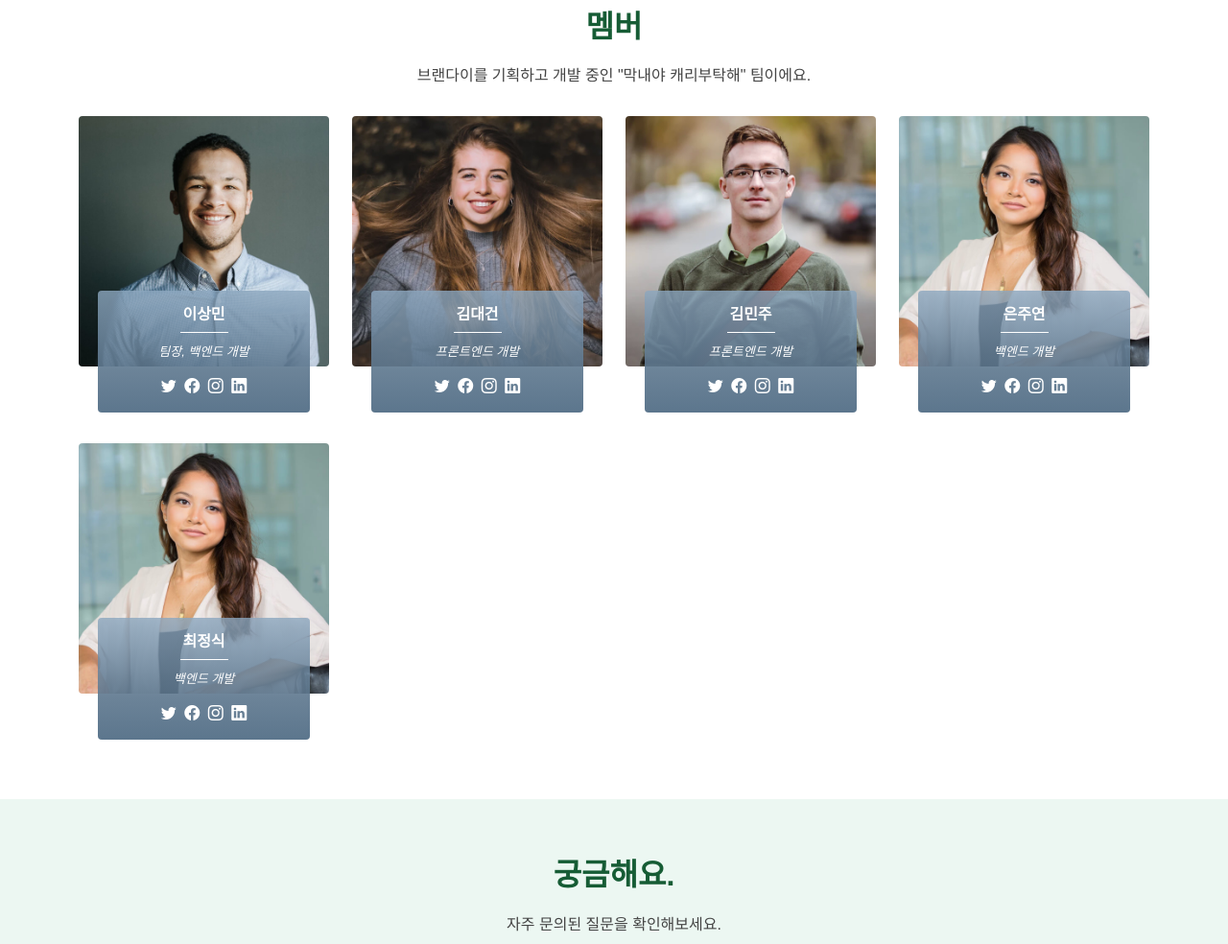
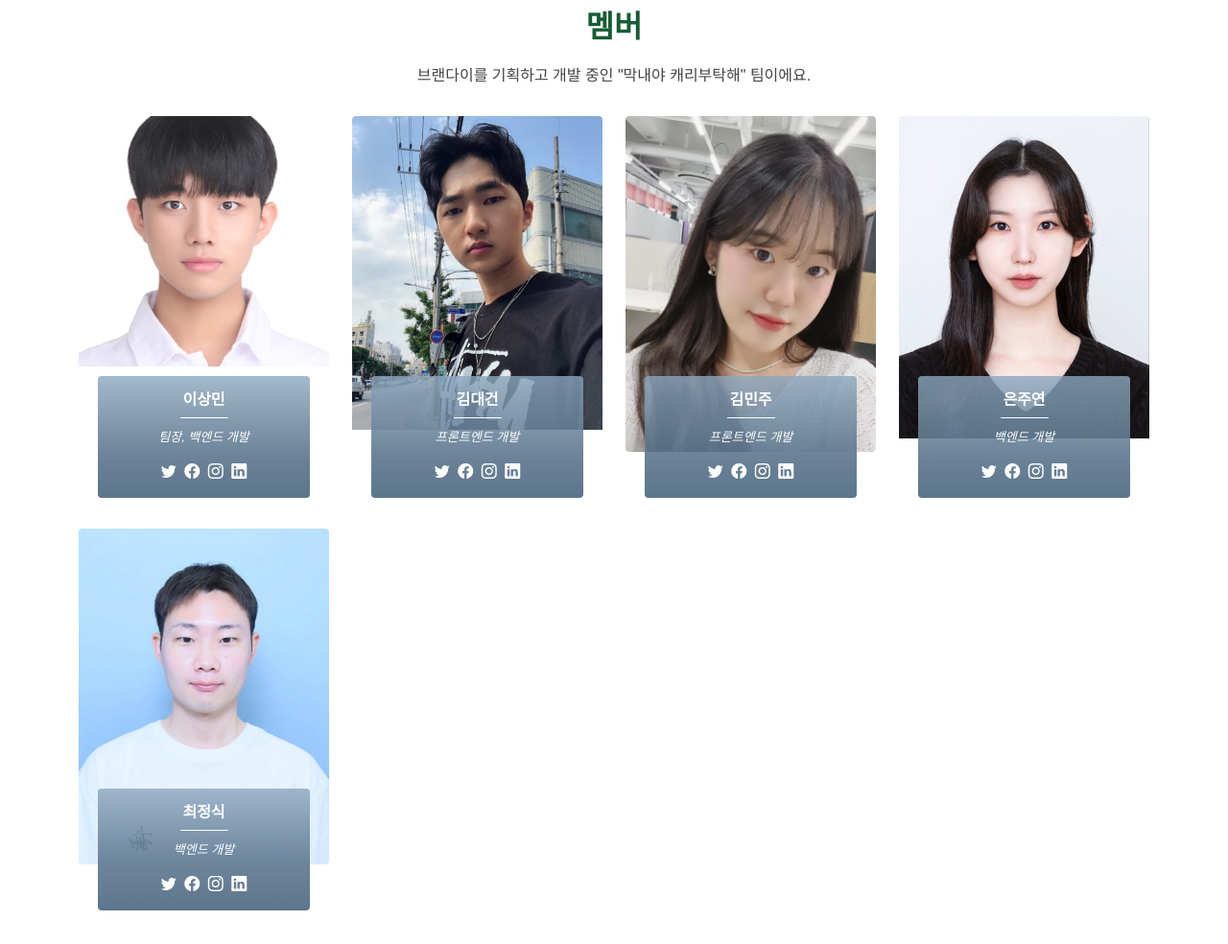
Before and after one commit to LikeLionHackathon/LandingPage, a plain HTML site: page index.html in a window 1280 px wide. Shown: the part 3760-4744 px from the top of the page at 96% size. Drawn offline with Linux system fonts and the light colour scheme; a web font is replaced by a local one.

Commit message:
[Change] Team

```diff
--- a/assets/css/style.css
+++ b/assets/css/style.css
@@ -160,7 +160,7 @@ h6,
   text-decoration: none;
 }
 
-#header .logo img {
+#header .logo u {
   padding: 0;
   margin: 0;
   max-height: 40px;
@@ -659,7 +659,7 @@ section {
   width: relative;
   display: flex;
   justify-content: center;
-  position: absolute;
+  position: relative;
   margin: 0 auto;
 }
 .slider input[type=radio]{
@@ -1274,6 +1274,7 @@ ul.imgs li{
 .team .member .pic {
   border-radius: 4px;
   overflow: hidden;
+  height: 350px;
 }
 
 .team .member img {
--- a/index.html
+++ b/index.html
@@ -528,7 +528,7 @@
 
           <div class="col-xl-3 col-lg-4 col-md-6" data-aos="fade-up">
             <div class="member">
-              <div class="pic"><img src="assets/img/team/team-1.jpg" class="img-fluid" alt=""></div>
+              <div class="pic"><img src="assets/img/team/상민.jpeg" class="img-fluid" alt=""></div>
               <div class="member-info">
                 <h4>이상민</h4>
                 <span>팀장, 백엔드 개발</span>
@@ -544,7 +544,7 @@
 
           <div class="col-xl-3 col-lg-4 col-md-6" data-aos="fade-up" data-aos-delay="100">
             <div class="member">
-              <div class="pic"><img src="assets/img/team/team-2.jpg" class="img-fluid" alt=""></div>
+              <div class="pic"><img src="assets/img/team/대건.jpeg" class="img-fluid" alt=""></div>
               <div class="member-info">
                 <h4>김대건</h4>
                 <span>프론트엔드 개발</span>
@@ -560,7 +560,7 @@
 
           <div class="col-xl-3 col-lg-4 col-md-6" data-aos="fade-up" data-aos-delay="200">
             <div class="member">
-              <div class="pic"><img src="assets/img/team/team-3.jpg" class="img-fluid" alt=""></div>
+              <div class="pic"><img src="assets/img/team/민주.jpeg" class="img-fluid" alt=""></div>
               <div class="member-info">
                 <h4>김민주</h4>
                 <span>프론트엔드 개발</span>
@@ -576,7 +576,7 @@
 
           <div class="col-xl-3 col-lg-4 col-md-6" data-aos="fade-up" data-aos-delay="300">
             <div class="member">
-              <div class="pic"><img src="assets/img/team/team-4.jpg" class="img-fluid" alt=""></div>
+              <div class="pic"><img src="assets/img/team/주연.jpeg" class="img-fluid" alt=""></div>
               <div class="member-info">
                 <h4>은주연</h4>
                 <span>백엔드 개발</span>
@@ -592,7 +592,7 @@
 
           <div class="col-xl-3 col-lg-4 col-md-6" data-aos="fade-up" data-aos-delay="400">
             <div class="member">
-              <div class="pic"><img src="assets/img/team/team-4.jpg" class="img-fluid" alt=""></div>
+              <div class="pic"><img src="assets/img/team/정식.jpeg" class="img-fluid" alt=""></div>
               <div class="member-info">
                 <h4>최정식</h4>
                 <span>백엔드 개발</span>
```
Also changed, not shown: assets/img/team/대건.jpeg (added), assets/img/team/민주.jpeg (added), assets/img/team/상민.jpeg (added), assets/img/team/정식.jpeg (added), assets/img/team/주연.jpeg (added), 4 other files.
